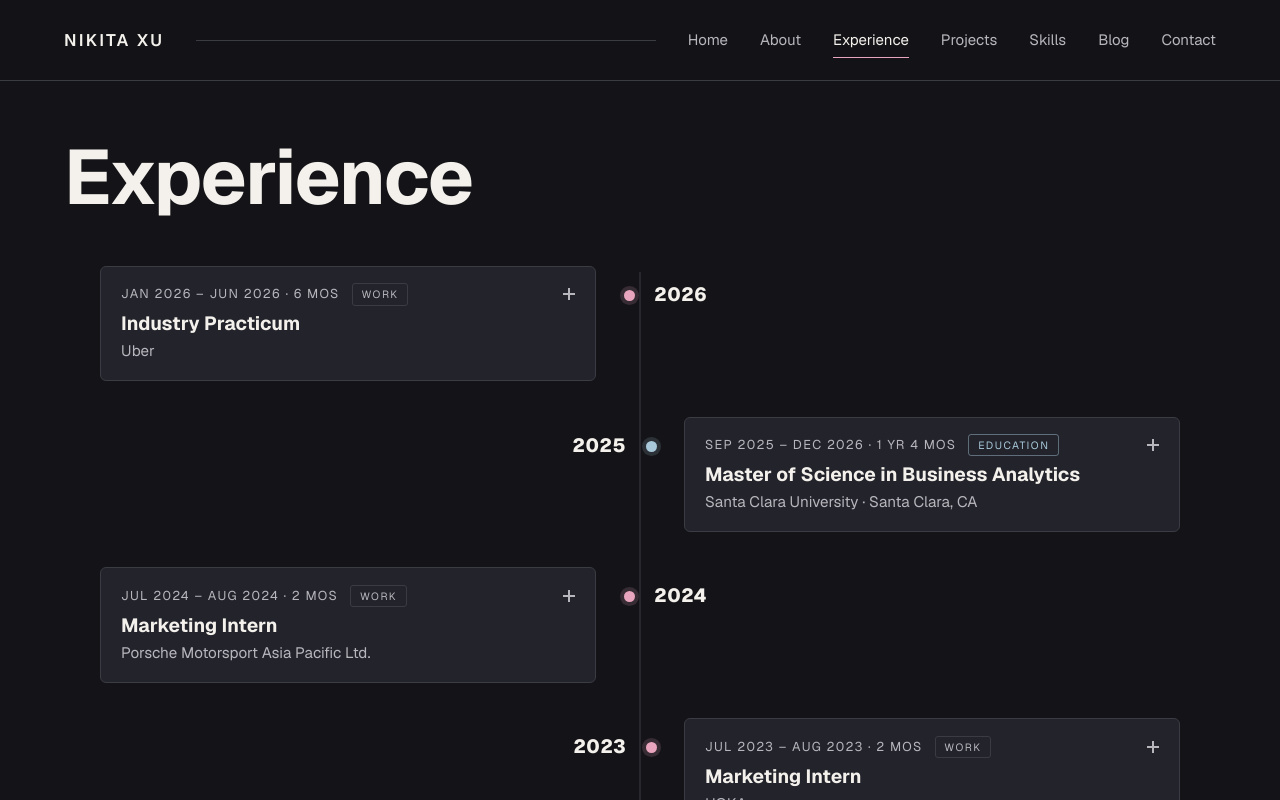
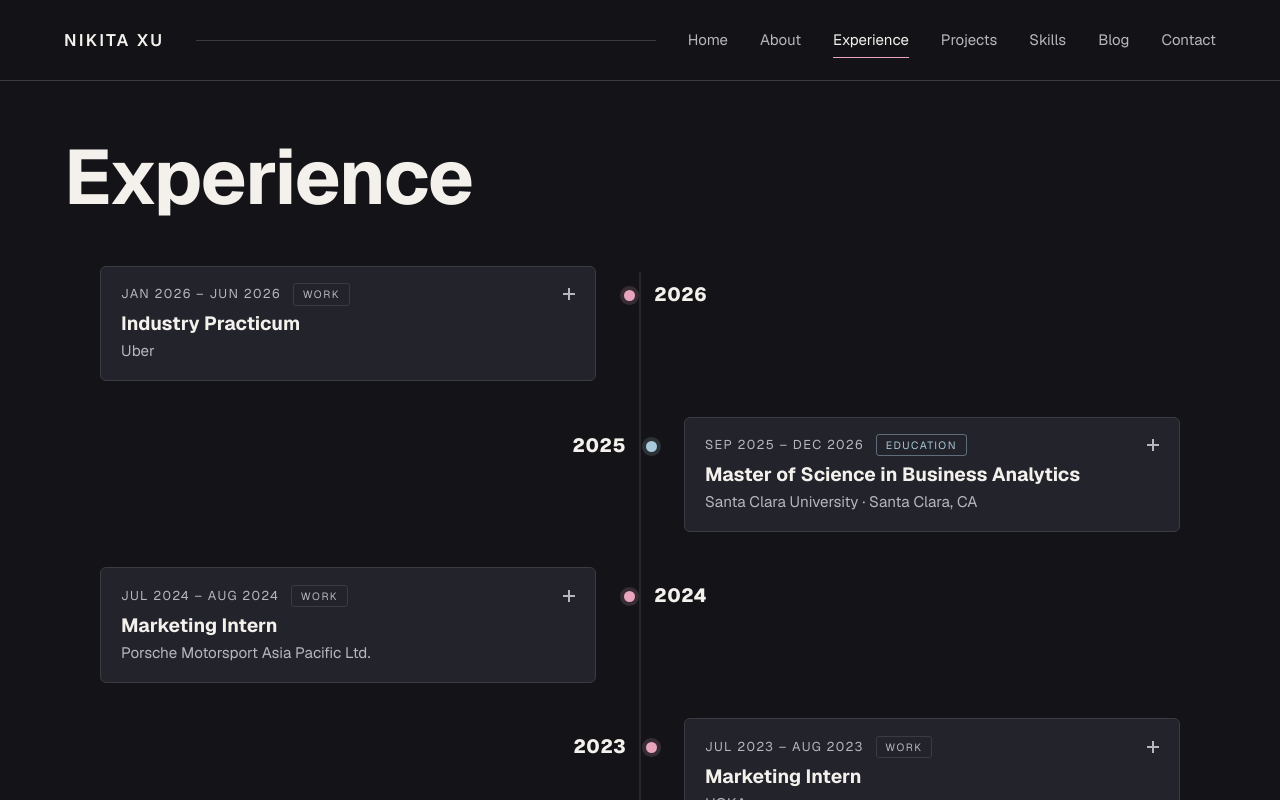
Before and after one commit to nikita-xu/portfolio, a Next.js app: page /experience in a window 1280 px wide. Shown: the top 800 px of the page. Built offline with nearby package versions, Linux system fonts and the light colour scheme.

Commit message:
Drop duration text from timeline dates

```diff
--- a/components/ExperienceCard.js
+++ b/components/ExperienceCard.js
@@ -24,48 +24,13 @@ function monthLabel(value) {
   return `${MONTHS[Number(match[2]) - 1]} ${match[1]}`;
 }
 
-function durationLabel(entry) {
-  const start = /^(\d{4})-(\d{2})$/.exec(entry.startDate ?? "");
-  if (!start) return "";
+export default function ExperienceCard({ entry }) {  const [expanded, setExpanded] = useState(false);
 
-  const now = new Date();
-  const end =
-    entry.endDate === "Present"
-      ? [now.getFullYear(), now.getMonth() + 1]
-      : /^(\d{4})-(\d{2})$/
-          .exec(entry.endDate ?? "")
-          ?.slice(1)
-          .map(Number);
-
-  if (!end) return "";
-
-  const months = Math.max(
-    1,
-    (Number(end[0]) - Number(start[1])) * 12 +
-      (end[1] - Number(start[2])) +
-      1
-  );
-  const years = Math.floor(months / 12);
-  const rest = months % 12;
-
-  return [
-    years > 0 ? `${years} yr${years > 1 ? "s" : ""}` : "",
-    rest > 0 ? `${rest} mo${rest > 1 ? "s" : ""}` : "",
-  ]
-    .filter(Boolean)
-    .join(" ");
-}
-
-export default function ExperienceCard({ entry }) {
-  const [expanded, setExpanded] = useState(false);
-
-  const range =
+  const dates =
     entry.endDate === "Present"
       ? `${monthLabel(entry.startDate)} – Present`
       : `${monthLabel(entry.startDate)} – ${monthLabel(entry.endDate)}`;
 
-  const duration = durationLabel(entry);
-  const dates = duration ? `${range} · ${duration}` : range;
   const startYear = entry.startDate?.slice(0, 4);
   const kind = entry.category === "Education" ? "education" : "work";
 
```
Also changed, not shown: 1 other file (tests, documents, lock files or other folders).
